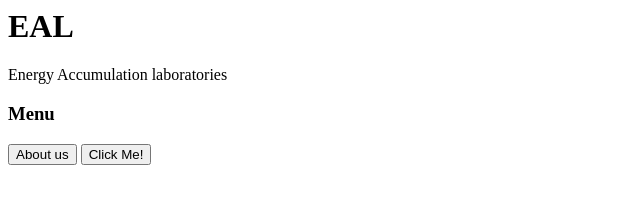
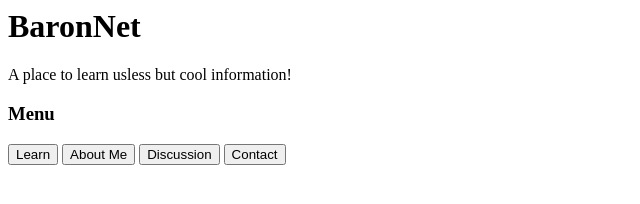
Before and after one commit to derpyParticle311/EAL, a plain HTML site: page index.html in a window 1280 px wide. Shown: the whole page, without its empty margins (0-640 px from the left). Drawn offline with Linux system fonts and the light colour scheme.

Commit message:
Update index.html

```diff
--- a/index.html
+++ b/index.html
@@ -1,11 +1,13 @@
 <html>
     <head>
-        <h1>EAL</h1>
-        <p>Energy Accumulation laboratories</p>
+        <h1>BaronNet</h1>
+        <p>A place to learn usless but cool information!</p>
     </head>
     <body>
         <h3>Menu</h3>
-        <button type="button">About us</button>
-        <button type="button">Click Me!</button>
+        <button type="button">Learn</button>
+        <button type="button">About Me</button>
+        <button type="button">Discussion</button>
+        <button type="button">Contact</button>
     </body>
 </html>
```
